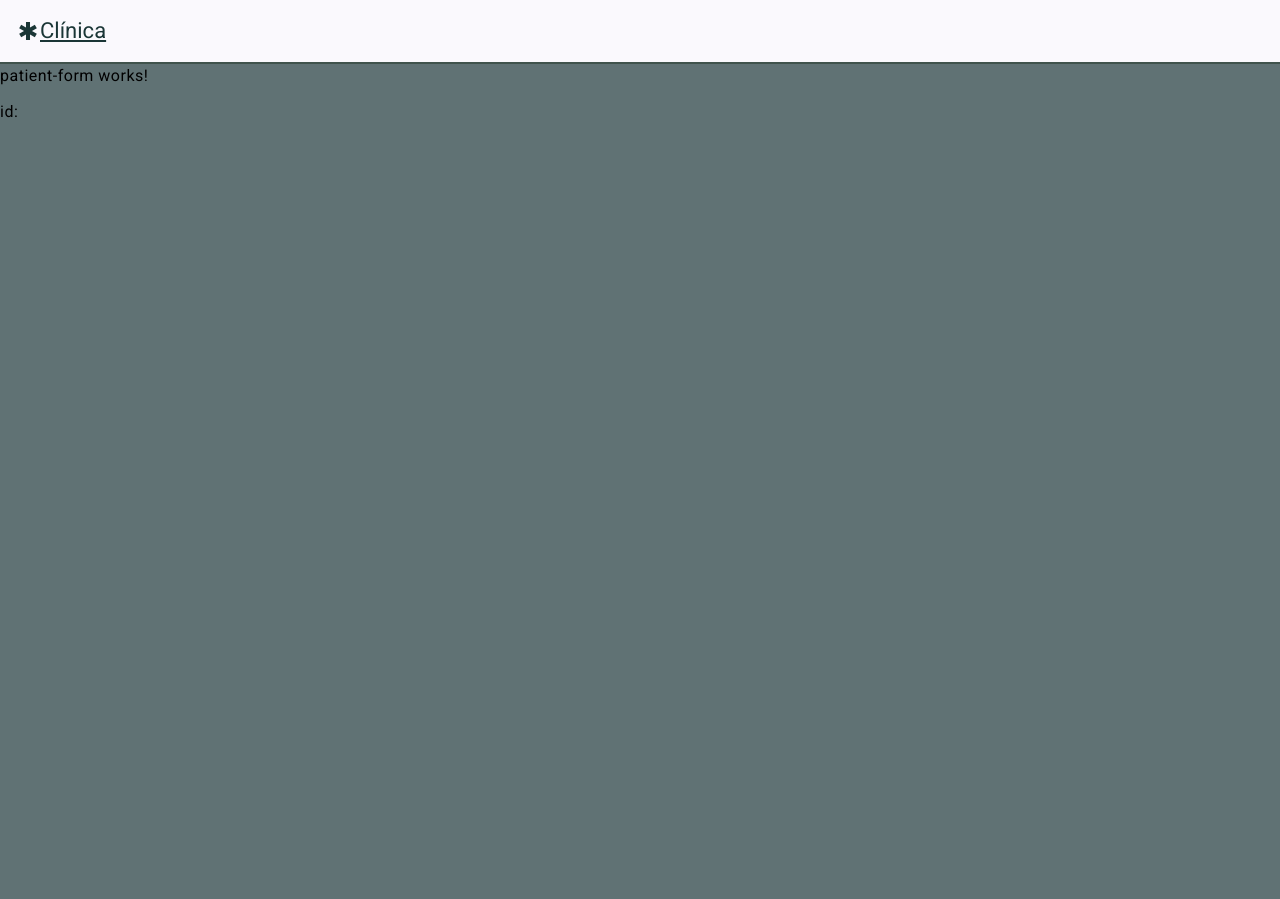
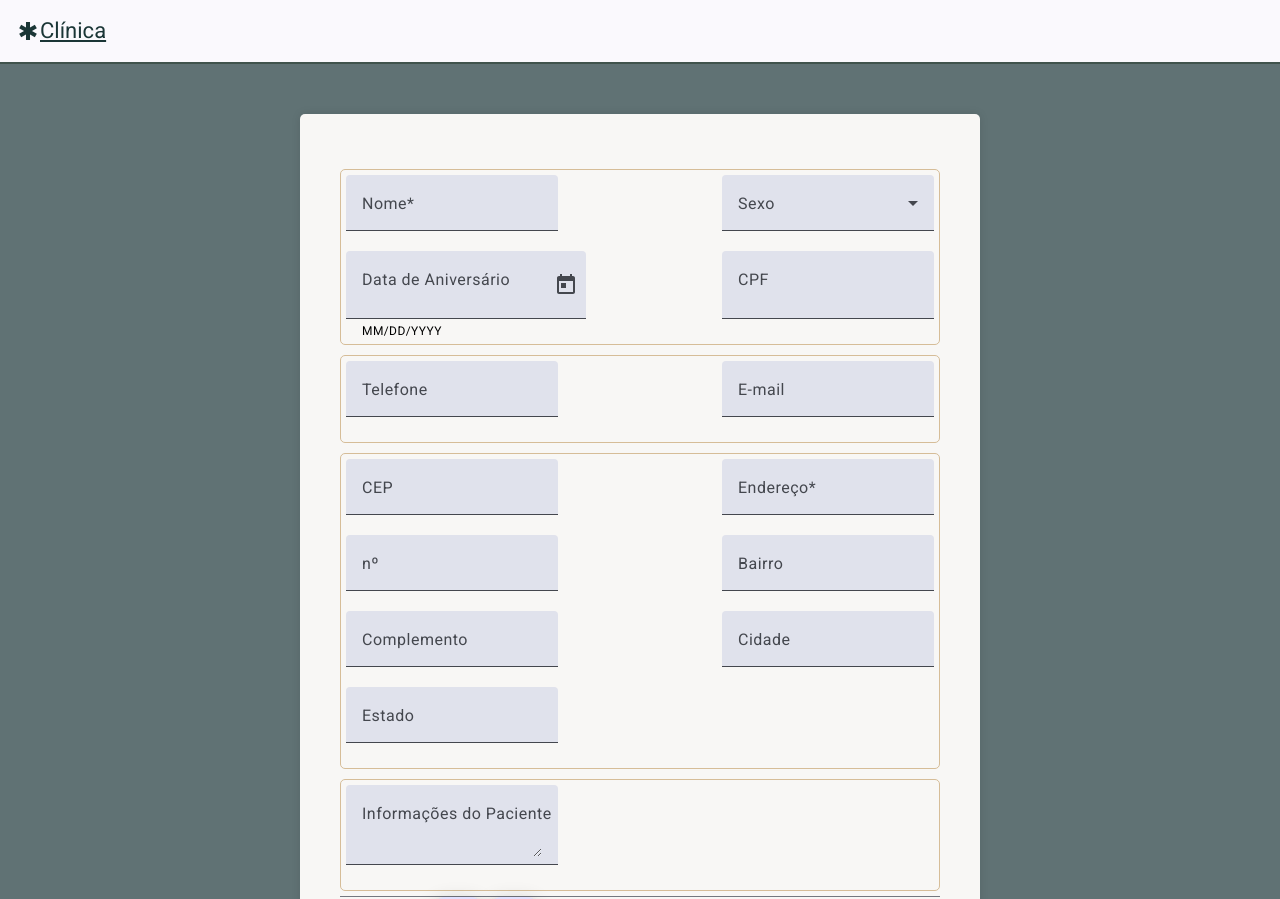
Before and after one commit to rafaelhs/clinic, an Angular app in the folder clinic-web/: page /patient in a window 1280 px wide. Shown: the top 899 px of the page. Before the commit the page ends 800 px from the top, so only its background shows below. Built offline with nearby package versions, Linux system fonts and the light colour scheme.

Commit message:
Implemented patient form basic functons.

```diff
--- a/clinic-web/src/app/patient-form/patient-form.component.css
+++ b/clinic-web/src/app/patient-form/patient-form.component.css
@@ -0,0 +1,27 @@
+.container {
+  width: 600px;
+  margin: auto;
+  margin-top: 50px;
+  background-color: var(--background-light);
+  padding: 50px 40px 15px 40px;
+  border-radius: 5px;
+  box-shadow: 0px 0px 10px 0px rgba(0,0,0,0.1);
+  display: flex;
+  flex-direction: column;
+}
+
+.form-group {
+  padding-top: 5px;
+  display: flex;
+  flex-direction: row;
+  justify-content: space-between;
+  flex-wrap: wrap;
+
+  margin: 5px 0 5px 0;
+  padding: 5px;
+
+  border-width: 1px;
+  border-style: solid;
+  border-radius: 5px;
+  border-color: var(--secondary-color);
+}
--- a/clinic-web/src/app/patient-form/patient-form.component.html
+++ b/clinic-web/src/app/patient-form/patient-form.component.html
@@ -1,2 +1,95 @@
-<p>patient-form works!</p>
-id: {{id}}
+<div class="container">
+
+  <section class="personal form-group">
+    <mat-form-field class="name">
+      <mat-label>Nome*</mat-label>
+      <input matInput [(ngModel)]="patient.name" />
+    </mat-form-field>
+
+    <mat-form-field class="sex">
+      <mat-label>Sexo</mat-label>
+      <mat-select [(ngModel)]="patient.sex" [(value)]="patient.sex">
+        <mat-option [value]=0>Desconhecido</mat-option>
+        <mat-option [value]=1>Masculino</mat-option>
+        <mat-option [value]=2>Feminino</mat-option>
+        <mat-option [value]=9>Não Aplicável</mat-option>
+      </mat-select>
+    </mat-form-field>
+
+      <mat-form-field class="dob">
+        <mat-label>Data de Aniversário</mat-label>
+        <input matInput [matDatepicker]="picker" [(ngModel)]="patient.dateOfBirth">
+        <mat-hint>MM/DD/YYYY</mat-hint>
+        <p>{{patient.dateOfBirth}}</p>
+        <mat-datepicker-toggle matIconSuffix [for]="picker"></mat-datepicker-toggle>
+        <mat-datepicker #picker ></mat-datepicker>
+      </mat-form-field>
+
+    <mat-form-field class="document">
+      <mat-label>CPF</mat-label>
+      <input matInput [(ngModel)]="patient.document" />
+    </mat-form-field>
+
+  </section>
+
+  <section class="contact form-group">
+    <mat-form-field class="phone">
+      <mat-label>Telefone</mat-label>
+      <input matInput [(ngModel)]="patient.phone" />
+    </mat-form-field>
+    <mat-form-field class="email">
+      <mat-label>E-mail</mat-label>
+      <input matInput [(ngModel)]="patient.email" />
+    </mat-form-field>
+  </section>
+
+  <section class="address form-group">
+    <mat-form-field class="zip">
+      <mat-label>CEP</mat-label>
+      <input matInput [(ngModel)]="patient.zip" />
+    </mat-form-field>
+    <mat-form-field class="address">
+      <mat-label>Endereço*</mat-label>
+      <input matInput [(ngModel)]="patient.address" />
+    </mat-form-field>
+    <mat-form-field class="number">
+      <mat-label>nº</mat-label>
+      <input matInput [(ngModel)]="patient.number" />
+    </mat-form-field>
+    <mat-form-field class="district">
+      <mat-label>Bairro</mat-label>
+      <input matInput [(ngModel)]="patient.district" />
+    </mat-form-field>
+    <mat-form-field class="complement">
+      <mat-label>Complemento</mat-label>
+      <input matInput [(ngModel)]="patient.complement" />
+    </mat-form-field>
+    <mat-form-field class="city">
+      <mat-label>Cidade</mat-label>
+      <input matInput [(ngModel)]="patient.city" />
+    </mat-form-field>
+    <mat-form-field class="state">
+      <mat-label>Estado</mat-label>
+      <input matInput [(ngModel)]="patient.state" />
+    </mat-form-field>
+  </section>
+
+
+  <section class="info form-group">
+    <mat-form-field class="information">
+      <mat-label>Informações do Paciente</mat-label>
+      <textarea matInput [(ngModel)]="patient.information"></textarea>
+    </mat-form-field>
+  </section>
+  <mat-divider></mat-divider>
+  <section class="control">
+    <button mat-stroked-button (click)="handleSave()">Salvar</button>
+    <button mat-fab aria-label="delete" (click)="handleRemove()">
+      <mat-icon>delete</mat-icon>
+    </button>
+    <button mat-fab aria-label="return" (click)="handleReturn()">
+      <mat-icon>keyboard_return</mat-icon>
+    </button>
+  </section>
+
+</div>
--- a/clinic-web/src/app/patient-form/patient-form.component.ts
+++ b/clinic-web/src/app/patient-form/patient-form.component.ts
@@ -1,16 +1,28 @@
 import { Component, OnInit } from '@angular/core';
 import { ActivatedRoute, ParamMap, Router } from '@angular/router';
 import { PatientService } from '../services/patient.service';
+import { Patient } from '../models/patient';
+import { MatSelectModule } from '@angular/material/select';
+import { MatInputModule } from '@angular/material/input';
+import { MatFormFieldModule } from '@angular/material/form-field';
+import { CommonModule } from '@angular/common';
+import { FormsModule } from '@angular/forms';
+import { MatDatepickerModule } from '@angular/material/datepicker';
+import { provideNativeDateAdapter } from '@angular/material/core';
+import { MatIconModule } from '@angular/material/icon';
+import { MatDividerModule } from '@angular/material/divider';
+import { MatButtonModule } from '@angular/material/button';
 
 @Component({
   selector: 'app-patient-form',
   standalone: true,
-  imports: [],
+  providers: [provideNativeDateAdapter()],
+  imports: [CommonModule, FormsModule, MatFormFieldModule, MatInputModule, MatSelectModule, MatDatepickerModule, MatButtonModule, MatDividerModule, MatIconModule],
   templateUrl: './patient-form.component.html',
   styleUrl: './patient-form.component.css'
 })
 export class PatientFormComponent implements OnInit{
-  id: any = "";
+  patient: any = new Patient(null, null, null, null, null, null, null, null, null, null, null, null, null, null, null, null);
 
 
   constructor(
@@ -21,7 +33,37 @@ export class PatientFormComponent implements OnInit{
 
   ngOnInit(): void {
     this.route.paramMap.subscribe((params: ParamMap) => {
-      this.id = params.get('id');
+      let id = params.get('id');
+      if(id) {
+        this.patientServices.getPatient(id).subscribe((patient: any) => {
+          this.patient = patient;
+        })
+      }
+
+    })
+  }
+
+  handleReturn() {
+    this.router.navigate(['patients']);
+  }
+
+  handleSave() {
+    if(this.patient.id) {
+      console.log("1")
+      this.patientServices.updatePatient(this.patient).subscribe(() => {
+        this.router.navigate(['patients']);
+      })
+    } else {
+      console.log("2")
+      this.patientServices.createPatient(this.patient).subscribe(() => {
+        this.router.navigate(['patients']);
+      })
+    }
+  }
+
+  handleRemove() {
+    this.patientServices.removePatient(this.patient.id).subscribe(() => {
+      this.router.navigate(['patients']);
     })
   }
 }
--- a/clinic-web/src/app/services/patient.service.ts
+++ b/clinic-web/src/app/services/patient.service.ts
@@ -1,6 +1,7 @@
 import { Injectable } from '@angular/core';
 import { environment } from '../../environments/environment';
 import { HttpClient } from '@angular/common/http';
+import { Patient } from '../models/patient';
 
 const url: string = environment.baseUrl;
 
@@ -15,4 +16,19 @@ export class PatientService {
     return this.http.get(url + '/patient/list');
   }
 
+  getPatient(id: string) {
+    return this.http.get(url + '/patient/' + id);
+  }
+
+  createPatient(patient: Patient) {
+    return this.http.post(url + '/patient/create', patient);
+  }
+
+  updatePatient(patient: Patient) {
+    return this.http.post(url + '/patient/update', patient);
+  }
+
+  removePatient(id: number) {
+    return this.http.delete(url + '/patient/' + id);
+  }
 }
```
